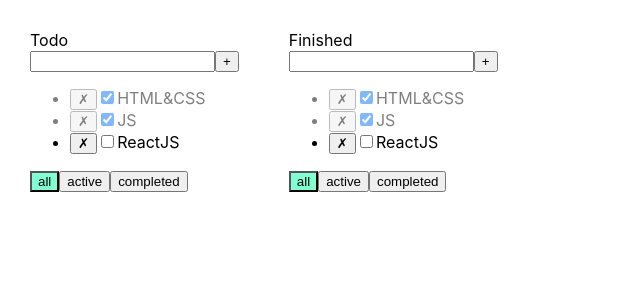
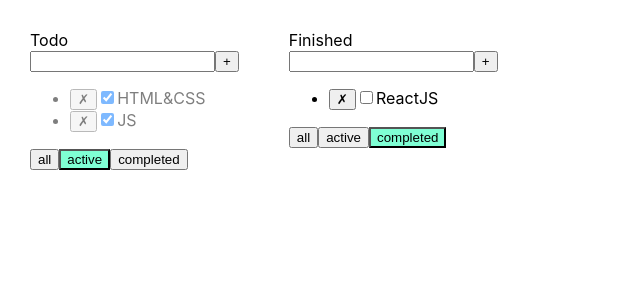
Before and after one commit to beamle/1-todolist, a React (Create React App) app: page / in a window 1280 px wide. Shown: the top 300 px of the page, without its empty margins (0-640 px from the left). Built offline with nearby package versions, Linux system fonts and the light colour scheme.

Commit message:
added separate filtration to every todoLists

```diff
--- a/src/App.tsx
+++ b/src/App.tsx
@@ -12,10 +12,10 @@
 
 function App() {
 
-    let todoLists: TodoListType[] = [
-        { id: v1(), title: "Todo", filter: "active"},
-        { id: v1(), title: "Finished", filter: "completed"}
-    ]
+    let [todoLists, setTodoLists] = useState<TodoListType[]>([
+        {id: v1(), title: "Todo", filter: "active"},
+        {id: v1(), title: "Finished", filter: "completed"}
+    ])
 
     let [tasks, setTasks] = useState<TaskType[]>([
         {id: v1(), title: "HTML&CSS", isDone: true},
@@ -35,14 +35,32 @@
         setTasks([{id: v1(), title: title, isDone: false}, ...tasks])
     }
 
+    const allFiltersHandler = (filter: FilterValuesType, todoListId: string) => {
+        let todoListToChange = todoLists.find(td => td.id === todoListId)
+        if (todoListToChange) todoListToChange.filter = filter
+        setTodoLists([...todoLists])
+    }
     return (
         <div className="App">
             {todoLists.map(tl => {
-                return <Todolist tasks={tasks}
+                let tasksForTodolist = tasks
+
+                if (tl.filter === 'active') {
+                    tasksForTodolist = tasks.filter(task => task.isDone)
+                }
+                if (tl.filter === 'completed') {
+                    tasksForTodolist = tasks.filter(task => !task.isDone)
+                }
+
+                return <Todolist key={tl.id}
+                                 id={tl.id}
+                                 tasks={tasksForTodolist}
                                  title={tl.title}
-                          deleteTask={deleteTask}
-                          addTask={addTask}
-                          changeIsDone={changeIsDone}
+                                 deleteTask={deleteTask}
+                                 addTask={addTask}
+                                 changeIsDone={changeIsDone}
+                                 allFiltersHandler={allFiltersHandler}
+                                 filter={tl.filter}
                 />
             })}
         </div>
--- a/src/components/Todolist/Todolist.tsx
+++ b/src/components/Todolist/Todolist.tsx
@@ -5,11 +5,14 @@
 import CheckBox from "../CheckBox/CheckBox";
 
 type PropsType = {
+    id: string
     tasks: TaskType[]
     title: string
     deleteTask: (id: string) => void
     addTask: (title: string) => void
     changeIsDone: (id: string, isDone: boolean) => void
+    allFiltersHandler: (filter: FilterValuesType, todoListId: string) => void
+    filter: FilterValuesType
 }
 
 export type TaskType = {
@@ -19,27 +22,9 @@
 }
 
 const Todolist = (props: PropsType) => {
-    const {tasks, addTask, title} = props
+    const {tasks, addTask, title, allFiltersHandler, filter, id} = props
     const [error, setError] = useState<string | null>('');
     const [inputText, setInputText] = useState('');
-    const [filter, setFilter] = useState('all');
-
-    function allFiltersHandler(filter: FilterValuesType) {
-        return setFilter(filter)
-    }
-
-    function filteredTasks(): TaskType[] {
-        if (filter === 'all') {
-            return tasks
-        }
-        if (filter === 'active') {
-            return tasks.filter(task => task.isDone)
-        }
-        if (filter === 'completed') {
-            return tasks.filter(task => !task.isDone)
-        }
-        return tasks
-    }
 
     function addTaskBtnHandle() {
         if (inputText.trim()) {
@@ -49,18 +34,15 @@
             setError('Title is required')
         }
     }
-
     function inputOnChangeHandle(e: ChangeEvent<HTMLInputElement>) {
         setInputText(e.target.value)
         setError("")
     }
 
-    const changeIsDoneHandler = (id: string, isDone: boolean) => {
-        props.changeIsDone(id, isDone) // ! ne rabotaet s reduxom. Nuzhen event anyways.
-    }
+    const changeIsDoneHandler = (id: string, isDone: boolean) => props.changeIsDone(id, isDone)
 
     function showTasks() {
-        return filteredTasks().map(task => {
+        return tasks.map(task => {
 
             const deleteTaskHandler = (taskId: string) => props.deleteTask(taskId) // just for training
 
@@ -69,7 +51,6 @@
                     <button onClick={() => deleteTaskHandler(task.id)}>&#10007;</button>
                     <CheckBox checked={task.isDone} callback={(isDone) => changeIsDoneHandler(task.id, isDone)}/>
                     <span>{task.title}</span>
-                    {/*/!*tut vstavitj <Button/>/*}*/}
                 </li>
             )
         }
@@ -90,9 +71,9 @@
                 {/*<button className={filter === 'all' ? s.activeFilter : ''} name={'all'} onClick={() => allFiltersHandler('all')}>All</button>*/}
                 {/*<button className={filter === 'active' ? s.activeFilter : ''} name={'active'} onClick={() => allFiltersHandler('active')}>Active</button>*/}
                 {/*<button className={filter === 'completed' ? s.activeFilter : ''} name={'completed'} onClick={() => allFiltersHandler('completed')}>Completed</button>*/}
-                <Button className={filter === 'all' ? s.activeFilter : ''} name={'all'} callBack={() => allFiltersHandler('all')}/>
-                <Button className={filter === 'active' ? s.activeFilter : ''} name={'active'} callBack={() => allFiltersHandler('active')}/>
-                <Button className={filter === 'completed' ? s.activeFilter : ''} name={'completed'} callBack={() => allFiltersHandler('completed')}/>
+                <Button className={filter === 'all' ? s.activeFilter : ''} name={'all'} callBack={() => allFiltersHandler('all', id)}/>
+                <Button className={filter === 'active' ? s.activeFilter : ''} name={'active'} callBack={() => allFiltersHandler('active', id)}/>
+                <Button className={filter === 'completed' ? s.activeFilter : ''} name={'completed'} callBack={() => allFiltersHandler('completed', id)}/>
             </div>
         </div>
     );
```
